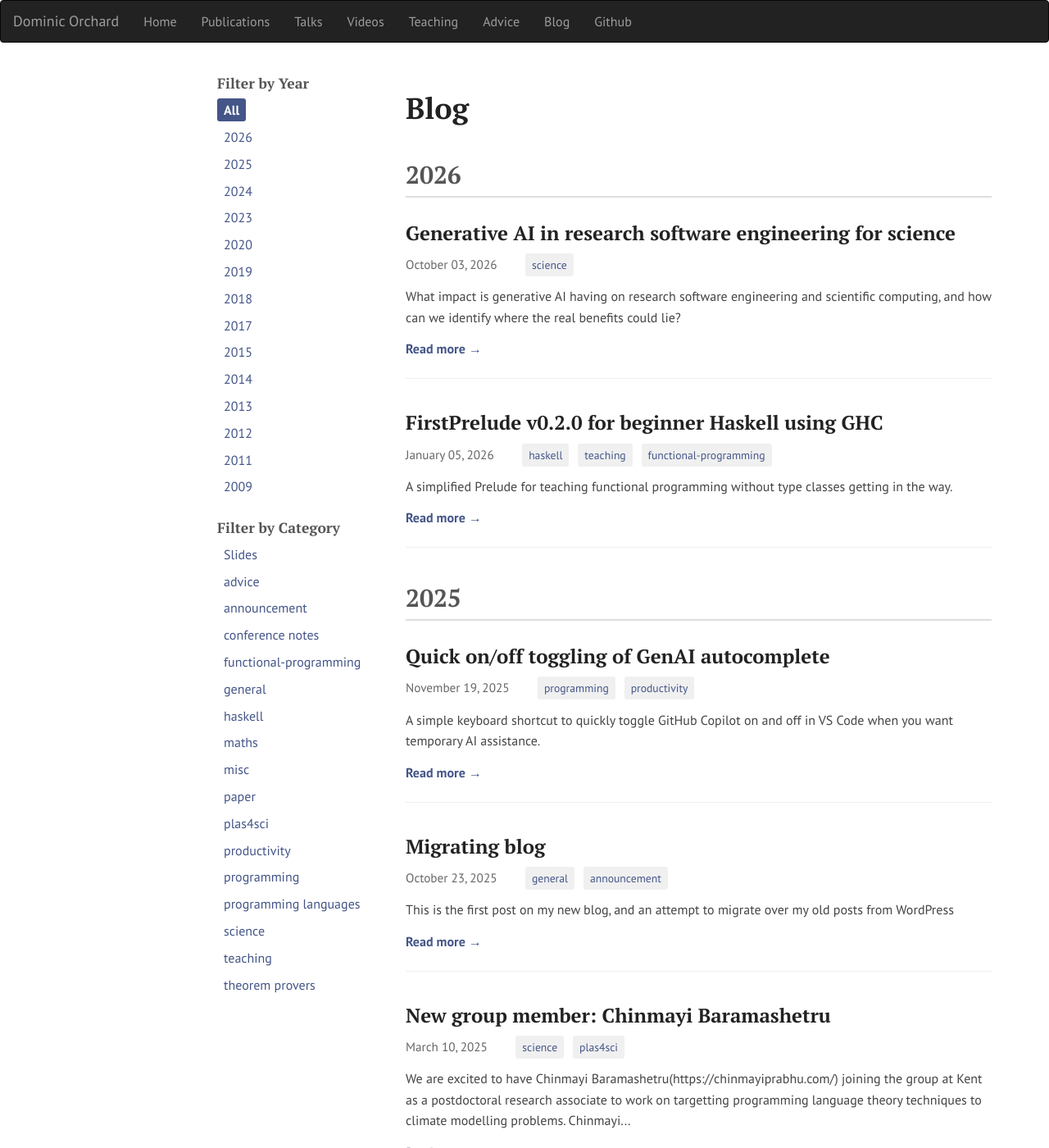
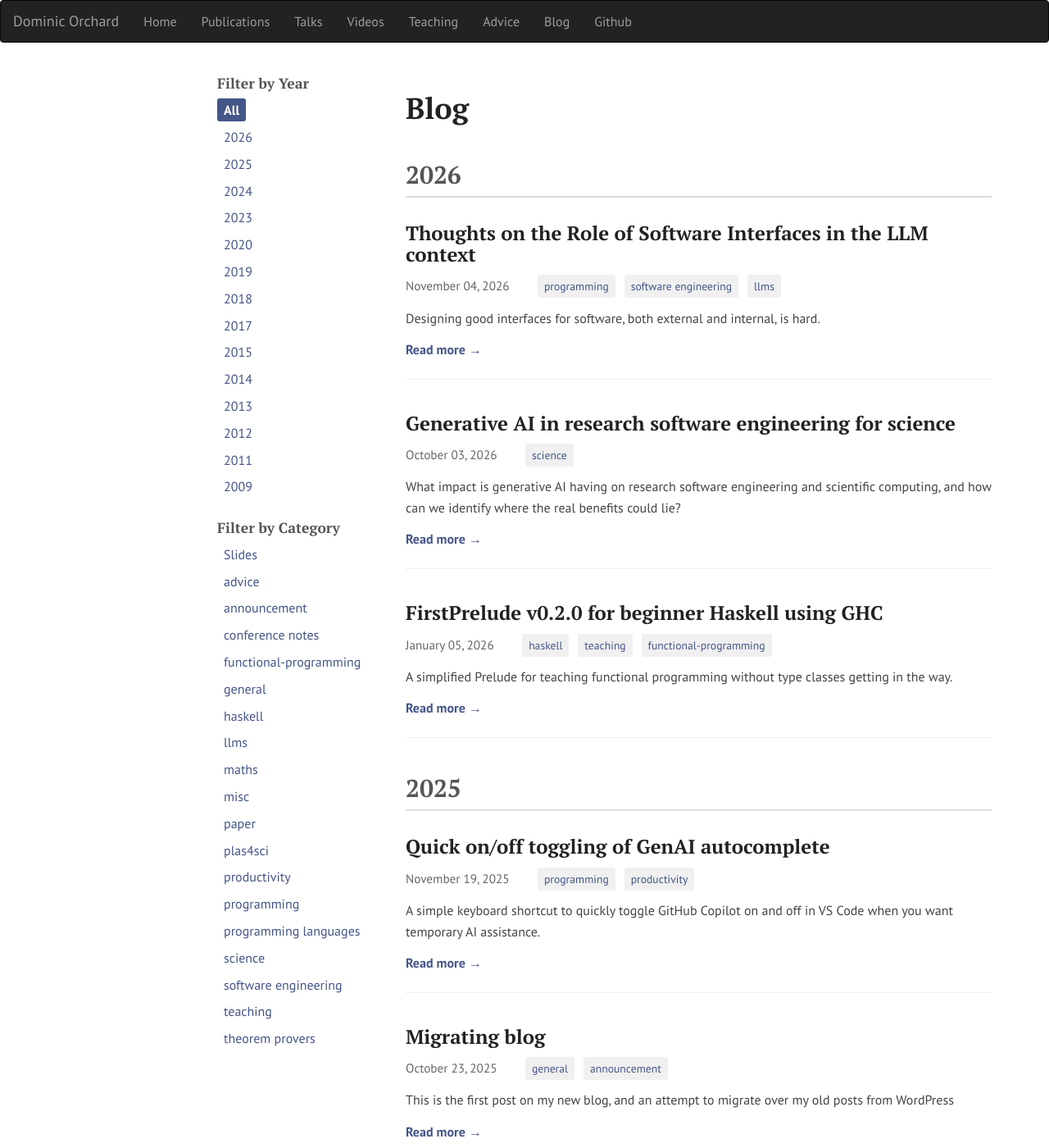
Before and after one commit to dorchard/dorchard.github.io, a Jekyll site: the page built from blog.html, in a window 1280 px wide and 1400 px high. Shown: the whole window at 82% size. Built offline with Jekyll 4.4.1, drawn with Linux system fonts in a browser that asks for light colours; part of the change alters nothing that is shown.

Commit message:
Merge pull request #2 from dorchard/new-blog-post
New blog post on interfaces and LLMs

```diff
--- /dev/null
+++ b/_blog/2026-11-04-on-interfaces-and-llms.md
@@ -0,0 +1,216 @@
+---
+layout: blog-post
+title: "Thoughts on the Role of Software Interfaces in the LLM context"
+date: "2026-11-04"
+categories: [programming, software engineering, llms]
+excerpt: "Designing good interfaces for software, both external and internal, is hard."
+---
+
+Designing good interfaces for software, both external and internal, is
+hard.  By 'external', I mean the mechanisms by which users will
+compile/build/link (if needed) and run the software, how they will
+interact with it, and how it will interoperate with other software
+systems.[^1] By 'internal', I
+mean the software architecture, the programming interfaces and
+abstractions which delineate subcomponents of the code to enable
+reuse, de-duplication, understanding, and reasoning.
+A risk with significant LLM use for software
+engineering is that badly designed interfaces are reinforced; rather
+than seeking more illuminating interface designs, the LLM papers
+over the cracks, burning through extra energy to find, and re-find,
+ways to achieve a stated goal. The result may be both inefficient in
+its generation ('tokens burned') and inefficient in its final generated
+form, e.g., in terms of computational cost or maintenance cost
+(code bloat and obfuscation). Good interfaces instead aid
+understanding, expose the essential concepts behind a piece of
+software in ways that stimulate new ideas and approaches, help avoid
+misunderstandings and bugs, and reduce effort in the code development
+process.
+
+<p class="callout">Good interfaces communicate intent and ideas.</p>
+
+All such benefits can be harvested by both humans *and*
+computers, and not just LLMs. Analytical processes like static
+analysis tools and compilers can also benefit from abstractions that
+expose more information about a program and provide increased
+modularisation, which helps with scalability.
+
+The role of documentation is also important here and has a non-trivial
+interaction with software design. Good documentation can lessen some
+of the worst effects of design weaknesses, and poor documentation can
+increase the friction and effort in making use of even a good
+interface. Intuitively, documentation should have a role to play in improved
+LLM performance as well. One study looking at the relationship
+between documentation and the ability to generate
+unit tests did not yield a strong correlation <a class="cite" id="cite-1" href="#ref-1">[1]</a> but later studies (in the context of Java)
+ showed a considerable improvement in the ability to generate test oracles when documentation was included.
+<a class="cite" id="cite-2" href="#ref-2">[2]</a>
+
+> minimal prompt consisting solely of Javadoc comments can achieve performance comparable or even better than prompts that include maximum contextual information.
+
+I do not have time to dig
+deeper into the evidence here, but my experience, and those of some of my
+colleagues, is that having good design documentation seems to benefit
+LLMs (improved quality and reduced time to solution).
+
+In the context of external interfaces, my own experience has been that
+LLMs can be very useful for working out how to get complex software
+stacks working and building, e.g., running scientific models that
+require a diversity of libraries, additional software, and HPC
+environments, with complex non-standard configuration systems. This
+appears to be a big win, offloading some human effort to the machine,
+at some additional energy cost downstream. In the computational
+science context, where a lot of time can be spent getting the models
+of other groups running, I think there can be a considerable productivity
+improvement here, especially in exploratory context. Removing the
+barriers around the building processes, and external interfaces, can
+even mean that more models can be explored and investigated from others' work.
+
+However, at the internal, software level, I've found that LLMs
+(including at the frontier as of writing in October 2026) steer
+towards writing more and more code rather than trying to find good
+abstractions and interfaces. I usually find things work better if I
+design the architecture and interfaces largely myself, do the deep
+thinking about the design concepts and ideas, and then have the LLM
+assist in writing the 'inside' code, rather than the other way around.
+One could compare this with the observation that LLMs do not invent
+new 'mathematical objects' (i.e., abstractions!) in the way that
+mathematicians do.
+
+Some aspects of this tension arise in the recent discussions around AI
+autoformalisation of mathematics in interactive theorem provers (see,
+e.g.,
+<a class="cite" id="cite-3" href="#ref-3">[3]</a>).
+The authors (Jeremy Avigad, Kevin Buzzard, Johan Commelin, Rémy
+Degenne, Kim Morrison, Oliver Nash and Adam Topaz) posit that
+
+> Knowledge isn’t worth having until it contributes to our
+> understanding; the value of a formalization comes from our ability to
+> use and interact with the data.
+
+I believe the interface provided by
+any proof code seriously affects our ability to use and interact with
+it, and to grow our understanding.  They go on to say:
+
+> Good formal
+> libraries will enable the positive vision we have for the future of
+> mathematical research.
+
+The "good" here is exactly those interface
+designs that enable human understanding and flexible reuse of
+existing ideas (proofs or code--which are really [the same thing](https://en.wikipedia.org/wiki/Curry%E2%80%93Howard_correspondence)).
+
+Unmesh Joshi and Martin Fowler talked about issues around software
+design and LLMs in a curated conversation in 2025: [LLMs and Building
+Abstractions](https://martinfowler.com/articles/convo-llm-abstractions.html).
+There is a lot of great discussion here which I largely agree with.[^2] The conversation
+orbits around ideas of how the programming process shapes the software
+in an iterative process that is hard to achieve with an 'upfront design'.
+A quote:
+
+> Programming isn't just typing coding
+> syntax that computers can understand and execute; it's shaping a
+> solution. We slice the problem into focused pieces, bind related data
+> and behaviour together, and—crucially—choose names that expose
+> intent.
+
+This takes us back to good interface design and how
+it emerges from the process of writing the
+code ourselves, where continued iteration helps us to form ideas
+into something coherent and understandable by others. Domain-specific
+terminology may shape our interfaces and abstractions explicitly.
+Another long quote:
+
+> I think of programming as having two deeply interwoven activities.
+>
+> The first of these is Discovering and Stabilizing Abstractions.
+>
+> This is creative in
+> nature-the part where we explore multiple options, experiment, and
+> slowly converge on stable abstractions. In this activity, we observe
+> coding patterns, decide what is common, and identify what might vary
+> in the future. We then choose language constructs that arrange these
+> common elements in a way that makes future variation easier.
+>
+> Once abstractions are stable—well-named, well-tested, and
+> well-understood—we Apply Stable Abstractions to implement new use
+> cases or variations. In Domain-Driven Design (DDD) terms, this is
+> where we work with the domain model: a set of named abstractions that
+> reflect the business domain and carry precise meaning.
+
+This points to the key activities in defining our internal software
+interfaces. One can imagine trying to explicitly codify this in
+the software development process, instigating first a phase of
+discovery where one or more programmers or LLMs explores a few different
+designs and ideas, followed by a stabilisation process in which consensus
+around a single approach is built. The resulting stabilised abstractions
+can then give LLMs and humans a stronger set of
+building blocks (a "vocabulary") to work with, reducing their
+ overall efforts. But getting to this point requires thought and iteration.
+
+A last germane quote is from Guy Steele's 1998 OOPLSA keynote "Growing
+a language":
+
+> [..] a good programmer in these times does not just write programs. A good programmer builds a working vocabulary. In other words, a good programmer does language design, though not from scratch, but by building on the frame of a base language.
+
+Part of designing the software interfaces in our code is exactly this
+process of growing a language: an internal, embedded, domain-specific
+language capturing our intent in the code. If we let LLMs do all
+of this work without our involvement,
+then LLMs will make choices for us that will almost
+certainly differ to what comes out of our own iterated thinking.
+Simply reviewing the output from LLMs is unlikely to lead to
+significant changes in the overall design once code has been written
+(something like the effect of a 'status quo bias', falling into a low-effort
+'rubber stamping' behaviour; Unmesh mentions this too, contrasting
+pair programming vs. passive PR reviews). This is not to say that
+we must not use LLMs in this process, but my caution would be in
+letting the LLMs make all the design decisions
+without the human-in-the-loop to provide their knowledge, context,
+and expertise of the problem, and their overall aesthetic and technical
+design sense.
+
+By giving serious consideration to software
+interfaces, both the internal and external, the end result
+is software that overall requires less effort to understand, use, maintain,
+ and extend, for both humans and machines.
+ For LLMs, more effort equates to more electricity consumed, and
+[more data centre demand](https://www.bloomberg.com/news/articles/2026-10-28/us-data-center-buildout-risks-erasing-years-of-climate-progress?accessToken=eyJhbGciOiJIUzI1NiIsInR5cCI6IkpXVCJ9.eyJzb3VyY2UiOiJTdWJzY3JpYmVyR2lmdGVkQXJ0aWNsZSIsImlhdCI6MTc5MzIxODQ4MywiZXhwIjoxNzkzODIzMjgzLCJhcnRpY2xlSWQiOiJUTk03WTFLSVAzSVAwMCIsImJjb25uZWN0SWQiOiJGM0VENDU5NTZFRjA0QjY5QTI0NTVBNTYxRDkyNkY5NiJ9.vaYGVNos-PgwrFAeFWxa9-gyGHRxRihCe_on05i2B3A&leadSource=article-gifting), the growth of which should be a serious concern for us all.
+
+Now actually how to design good interfaces is a huge topic and there
+is a lot that could be said here (there are lots of
+books on designing software architecture), so I'll leave this topic
+for another blog post perhaps. That said, a few thoughts were bashing around
+my head in the preparation of this blog post so I'll finish with them
+as a few non-exhaustive thoughts:
+
+- Be intentional about interface design: build in time in the development
+process for discovering abstractions and then reviewing/stabilsing abstractions;
+
+- "Make interfaces easy to use correctly and hard to use incorrectly" <a class="cite" id="cite-4" href="#ref-4">[4]</a>
+
+- Exploit types if available to encode meaning and then enforce correct behaviour;
+
+- A good abstraction should be about more than just avoiding duplication <a class="cite" id="cite-5" href="#ref-5">[5]</a>;
+
+- Choose naming that reflects the domain as much as possible to build
+up a 'ubiquitous language' <a class="cite" id="cite-6" href="#ref-6">[6]</a>
+
+- Write design documentation, including what are the main values, principles, and goals within the design.
+
+No AI was used in the writing of this blog post.
+
+## References
+
+<ol class="references">
+  <li id="ref-1">William Macke and Michael Dean Doyle. <a href="https://aclanthology.org/2024.findings-naacl.66/">Testing the effect of code documentation on large language model code understanding</a>. In <em>Findings of the Association for Computational Linguistics: NAACL 2024</em>, 2024. <a href="#cite-1" class="cite-back" title="Back to text">↩</a></li>
+  <li id="ref-2">Soneya Binta Hossain, Raygan Taylor and Matthew Dwyer. <a href="https://dl.acm.org/doi/full/10.1145/3729354">Doc2OracLL: Investigating the Impact of Documentation on LLM-Based Test Oracle Generation</a>. <em>Proceedings of the ACM on Software Engineering</em>, 2(FSE), 2025. <a href="#cite-2" class="cite-back" title="Back to text">↩</a></li>
+  <li id="ref-3">Jeremy Avigad, Kevin Buzzard, Johan Commelin, Rémy Degenne, Kim Morrison, Oliver Nash and Adam Topaz. <a href="https://xenaproject.wordpress.com/2026/10/16/how-to-formalize-all-of-mathematics/">How to Formalize All of Mathematics</a>. <em>Xena Project blog</em>, October 2026. <a href="#cite-3" class="cite-back" title="Back to text">↩</a></li>
+  <li id="ref-4">Scott Meyers. <a href="https://martinfowler.com/ieeeSoftware/designGuideline.pdf">The Most Important Design Guideline?</a> <em>IEEE Software</em>, 21(4), 2004. <a href="#cite-4" class="cite-back" title="Back to text">↩</a></li>
+  <li id="ref-5">David R. MacIver. <a href="https://drmaciver.com/notebook/2024/01/writing-good-programming-abstractions/">Writing good programming abstractions</a>. Blog post, January 2024. <a href="#cite-5" class="cite-back" title="Back to text">↩</a></li>
+  <li id="ref-6">Martin Fowler. <a href="https://martinfowler.com/bliki/DomainDrivenDesign.html">Domain Driven Design</a>. <em>martinfowler.com</em>, April 2020. <a href="#cite-6" class="cite-back" title="Back to text">↩</a></li>
+</ol>
+
+[^1]: I am primarily not thinking about GUIs, although the same thinking can be applied there.
+
+[^2]: Though a point is made that "All the boilerplate required just to get the software running is all the accidental complexity. I think LLMs are good at reducing accidental complexity." They give the example of writing some code to connect two systems: "Need a Spring Boot service that talks to Kafka and logs with OpenTelemetry? An LLM can spit out a working template in seconds." But in this example the accidental complexity is not reduced; the complexity is still there, it was just outsourced. Any deficiencies in the interfaces (I am not claiming there are any in this example; I do not know these systems) still needs to be worked around by the LLM, and then the resulting code is still present and will need reviewing and reusing by others in the future.
--- a/assets/main.css
+++ b/assets/main.css
@@ -281,6 +281,87 @@ strong {
   padding: 0;
 }
 
+/* Quotes: styled like code blocks, but italic with a quote mark */
+.blog-post-content blockquote {
+  position: relative;
+  background-color: #f5f5f5;
+  border-left: 4px solid #458;
+  border-radius: 5px;
+  padding: 1em 1.2em 1em 3em;
+  margin: 0 0 1em 0;
+  font-size: 1em;
+  font-style: italic;
+  color: #333;
+}
+
+.blog-post-content blockquote::before {
+  content: "\201C";
+  position: absolute;
+  left: 0.3em;
+  top: 0.1em;
+  font-family: Georgia, serif;
+  font-size: 3.2em;
+  line-height: 1;
+  color: #458;
+  opacity: 0.5;
+  font-style: normal;
+}
+
+.blog-post-content blockquote p {
+  text-align: left;
+}
+
+.blog-post-content blockquote p:last-child {
+  margin-bottom: 0;
+}
+
+/* Highlighted pull-out statement */
+.blog-post-content p.callout {
+  text-align: center;
+  font-size: 1.25em;
+  font-weight: bold;
+  color: #458;
+  border-top: 2px solid #458;
+  border-bottom: 2px solid #458;
+  padding: 0.7em 0;
+  margin: 1.5em 2em;
+}
+
+/* Citation markers and reference list */
+.blog-post-content a.cite {
+  font-size: 0.85em;
+  white-space: nowrap;
+  text-decoration: none;
+}
+
+.blog-post-content ol.references {
+  font-size: 0.9em;
+}
+
+.blog-post-content ol.references li:target,
+.blog-post-content .footnotes li:target {
+  background-color: #fff8dc;
+}
+
+.blog-post-content a.cite-back,
+.blog-post-content a.reversefootnote {
+  text-decoration: none;
+  margin-left: 0.3em;
+}
+
+/* Footnotes (generated by kramdown) */
+.blog-post-content sup a.footnote {
+  text-decoration: none;
+  padding: 0 0.1em;
+}
+
+.blog-post-content .footnotes {
+  margin-top: 2em;
+  padding-top: 0.5em;
+  border-top: 1px solid #ddd;
+  font-size: 0.9em;
+}
+
 .blog-post-footer {
   margin-top: 3em;
 }
```
